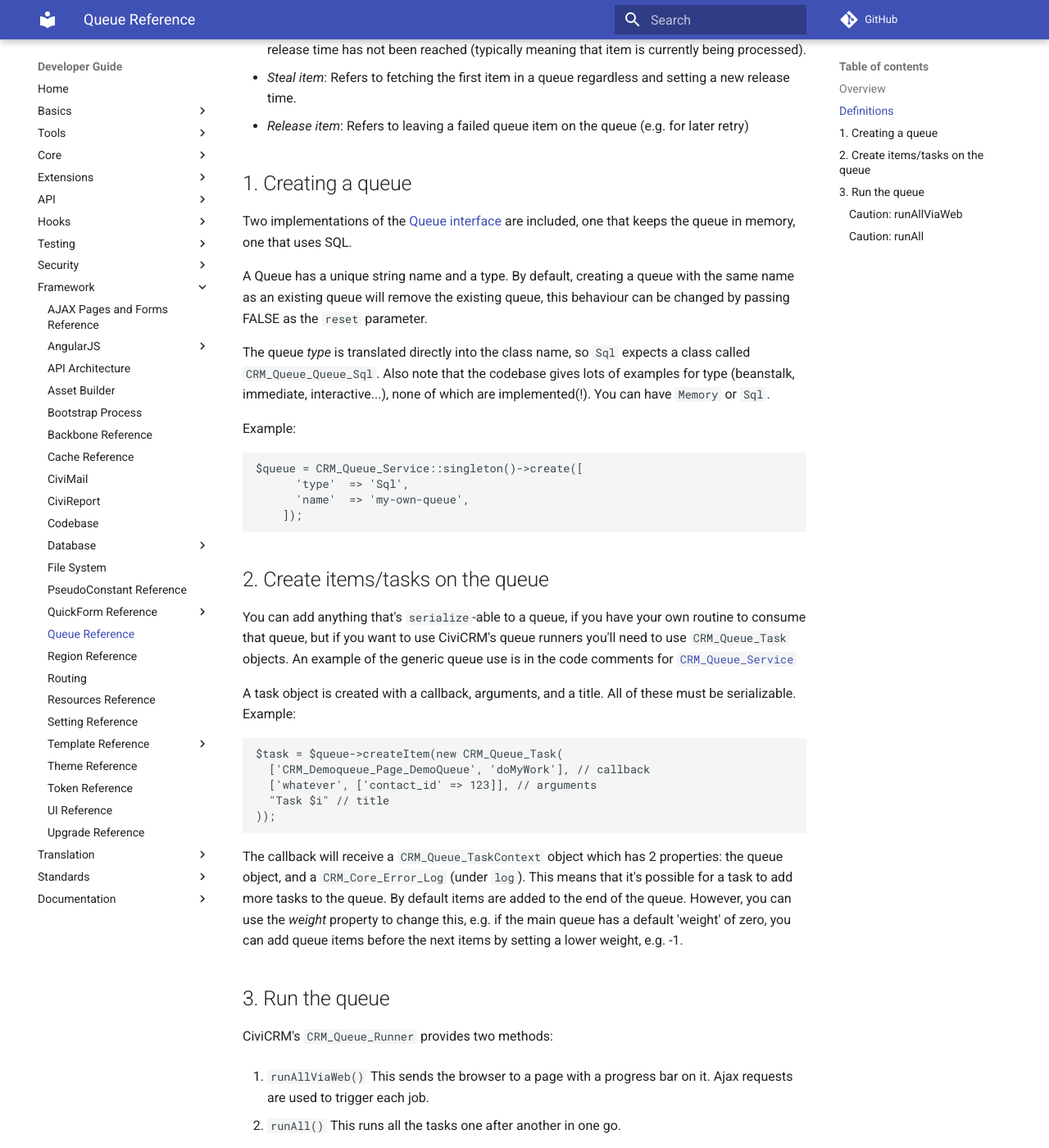
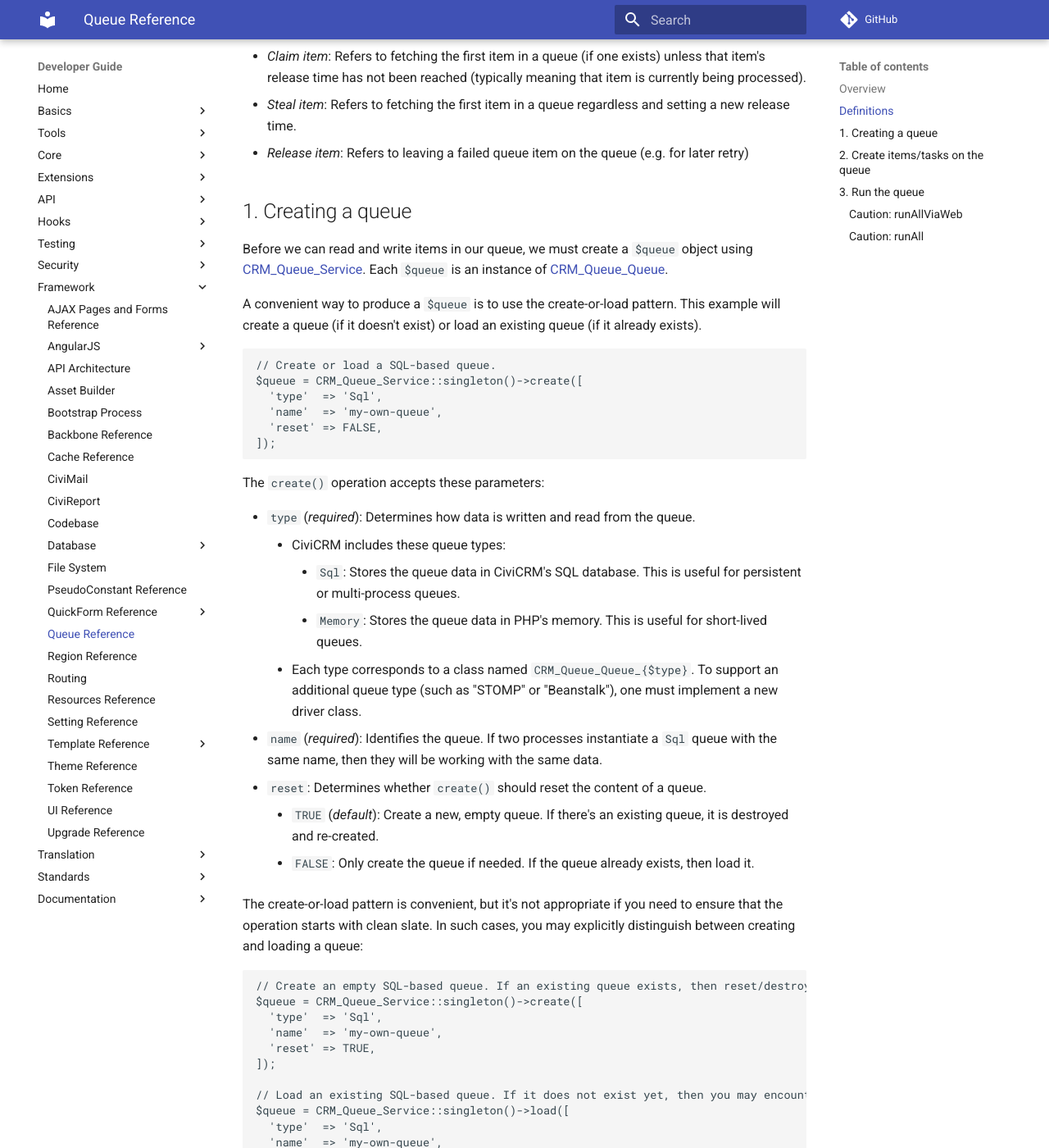
Before and after one commit to civicrm/civicrm-dev-docs, an MkDocs documentation site: the page built from docs/framework/queues/index.md, in a window 1280 px wide and 1400 px high, scrolled down 744 px. Shown: the whole window at 82% size. Built offline with MkDocs 1.6.1 and Material for MkDocs 9.7.7, drawn with Linux system fonts in a browser that asks for light colours; comment, search, counter and statistics services are not loaded; old or Windows-style settings are respelled for this version of MkDocs; some of the changed text lies outside the part shown.

Commit message:
docs/framework/queues/index.md - Rewrite "Creating"

````diff
--- a/docs/framework/queues/index.md
+++ b/docs/framework/queues/index.md
@@ -14,6 +14,7 @@
 ## Definitions
 
 - *Queue*: An object representing a queue, which may be new or existing.
+- *Queue type*: A storage backend for the list of queue items.
 - *Queue runner*: A class for processing the queued items.
 - *Item*: A single job on a queue
 - *Task*: A particular type of item, as expected by CiviCRM's queue runner.
@@ -24,20 +25,50 @@
 
 ## 1. Creating a queue
 
-Two implementations of the [Queue interface](https://lab.civicrm.org/dev/core/blob/master/CRM/Queue/Queue.php) are included, one that keeps the queue in memory, one that uses SQL.
+Before we can read and write items in our queue, we must create a `$queue` object using [CRM_Queue_Service](https://lab.civicrm.org/dev/core/blob/master/CRM/Queue/Service.php).
+Each `$queue` is an instance of [CRM_Queue_Queue](https://lab.civicrm.org/dev/core/blob/master/CRM/Queue/Queue.php).
 
-A Queue has a unique string name and a type. By default, creating a queue with the same name as an existing queue will remove the existing queue, this behaviour can be changed by passing FALSE as the `reset` parameter.
-
-The queue *type* is translated directly into the class name, so `Sql` expects a class called `CRM_Queue_Queue_Sql`. Also note that the codebase gives lots of examples for type (beanstalk, immediate, interactive...), none of which are implemented(!). You can have `Memory` or `Sql`.
-
-Example:
+A convenient way to produce a `$queue` is to use the create-or-load pattern. This example will create a queue (if it doesn't exist) or load an existing queue (if it already exists).
 
 ```php
+// Create or load a SQL-based queue.
 $queue = CRM_Queue_Service::singleton()->create([
-      'type'  => 'Sql',
-      'name'  => 'my-own-queue',
-    ]);
+  'type'  => 'Sql',
+  'name'  => 'my-own-queue',
+  'reset' => FALSE,
+]);
 ```
+
+The `create()` operation accepts these parameters:
+
+* `type` (*required*): Determines how data is written and read from the queue.
+    * CiviCRM includes these queue types:
+        * `Sql`: Stores the queue data in CiviCRM's SQL database. This is useful for persistent or multi-process queues.
+        * `Memory`: Stores the queue data in PHP's memory. This is useful for short-lived queues.
+    * Each type corresponds to a class named `CRM_Queue_Queue_{$type}`. To support an additional queue type (such as "STOMP" or "Beanstalk"), one must implement a new driver class.
+* `name` (*required*): Identifies the queue. If two processes instantiate a `Sql` queue with the same name, then they will be working with the same data.
+* `reset`: Determines whether `create()` should reset the content of a queue.
+    * `TRUE` (*default*): Create a new, empty queue. If there's an existing queue, it is destroyed and re-created.
+    * `FALSE`: Only create the queue if needed. If the queue already exists, then load it.
+
+The create-or-load pattern is convenient, but it's not appropriate if you need to ensure that the operation starts with clean slate. In such cases, you may explicitly distinguish between creating and loading a queue:
+
+```php
+// Create an empty SQL-based queue. If an existing queue exists, then reset/destroy/recreate it.
+$queue = CRM_Queue_Service::singleton()->create([
+  'type'  => 'Sql',
+  'name'  => 'my-own-queue',
+  'reset' => TRUE,
+]);
+
+// Load an existing SQL-based queue. If it does not exist yet, then you may encounter an error (driver-dependent).
+$queue = CRM_Queue_Service::singleton()->load([
+  'type'  => 'Sql',
+  'name'  => 'my-own-queue',
+]);
+```
+
+Any of the three examples can produce a `$queue` object - which we will need in the subsequent steps.
 
 ## 2. Create items/tasks on the queue
 
````
